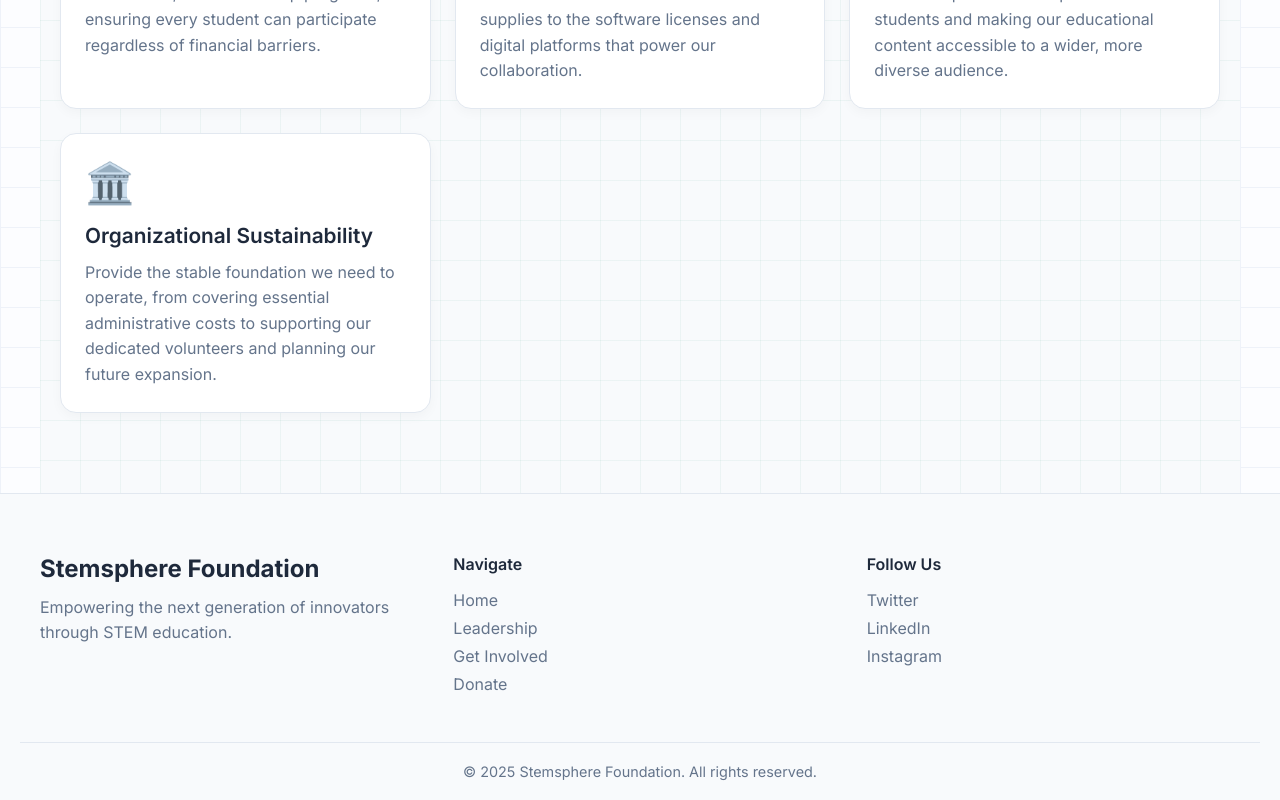
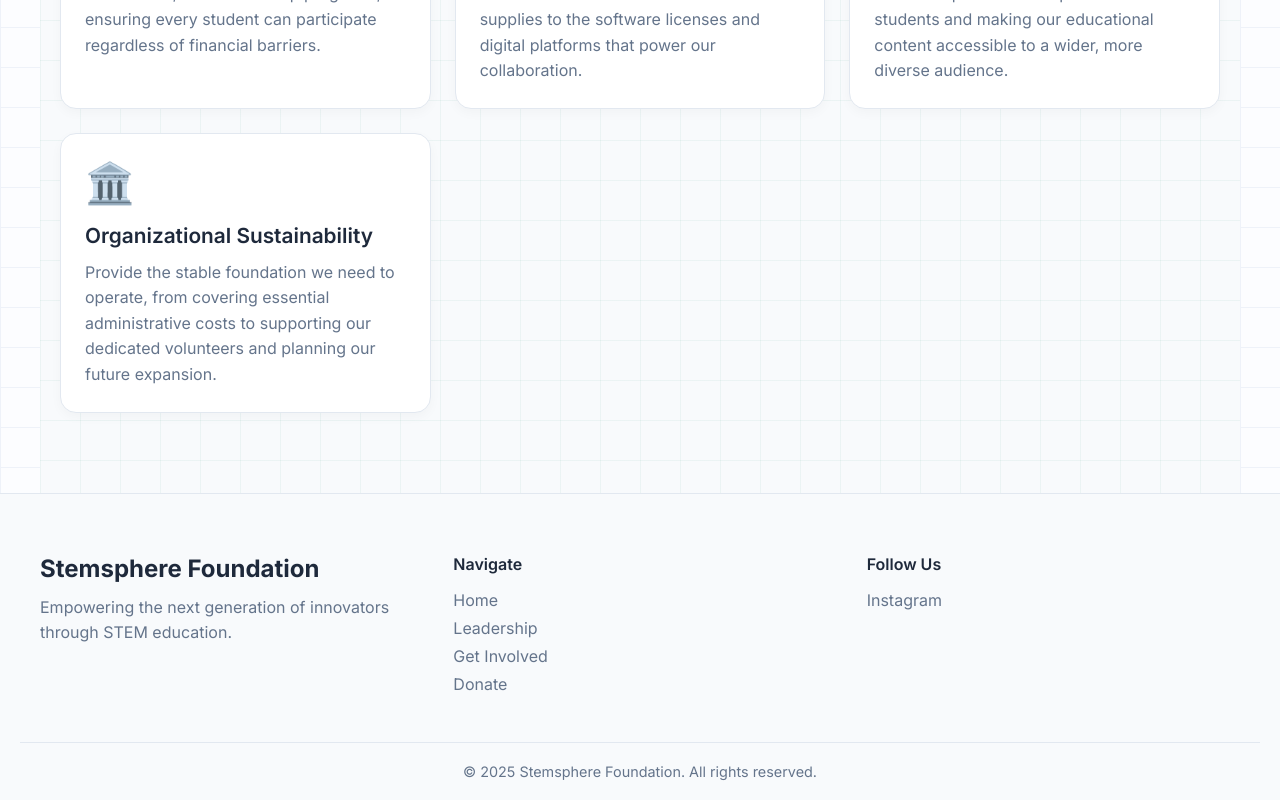
Before and after one commit to diwenne/stemsphere, a React (Vite) app: page /donate in a window 1280 px wide. Shown: the part 973-1773 px from the top of the page. Built offline with nearby package versions, Linux system fonts and the light colour scheme.

Commit message:
footer links

```diff
--- a/src/components/Footer/Footer.tsx
+++ b/src/components/Footer/Footer.tsx
@@ -18,9 +18,7 @@ const Footer = () => {
         <div className="footer-social">
           <h4>Follow Us</h4>
           {/* Add actual links */}
-          <a href="#">Twitter</a>
-          <a href="#">LinkedIn</a>
-          <a href="#">Instagram</a>
+          <a href="https://www.instagram.com/stemspherefoundation?igsh=bm9obDliMm90Ym04&utm_source=qr">Instagram</a>
         </div>
       </div>
       <div className="footer-bottom">
```
